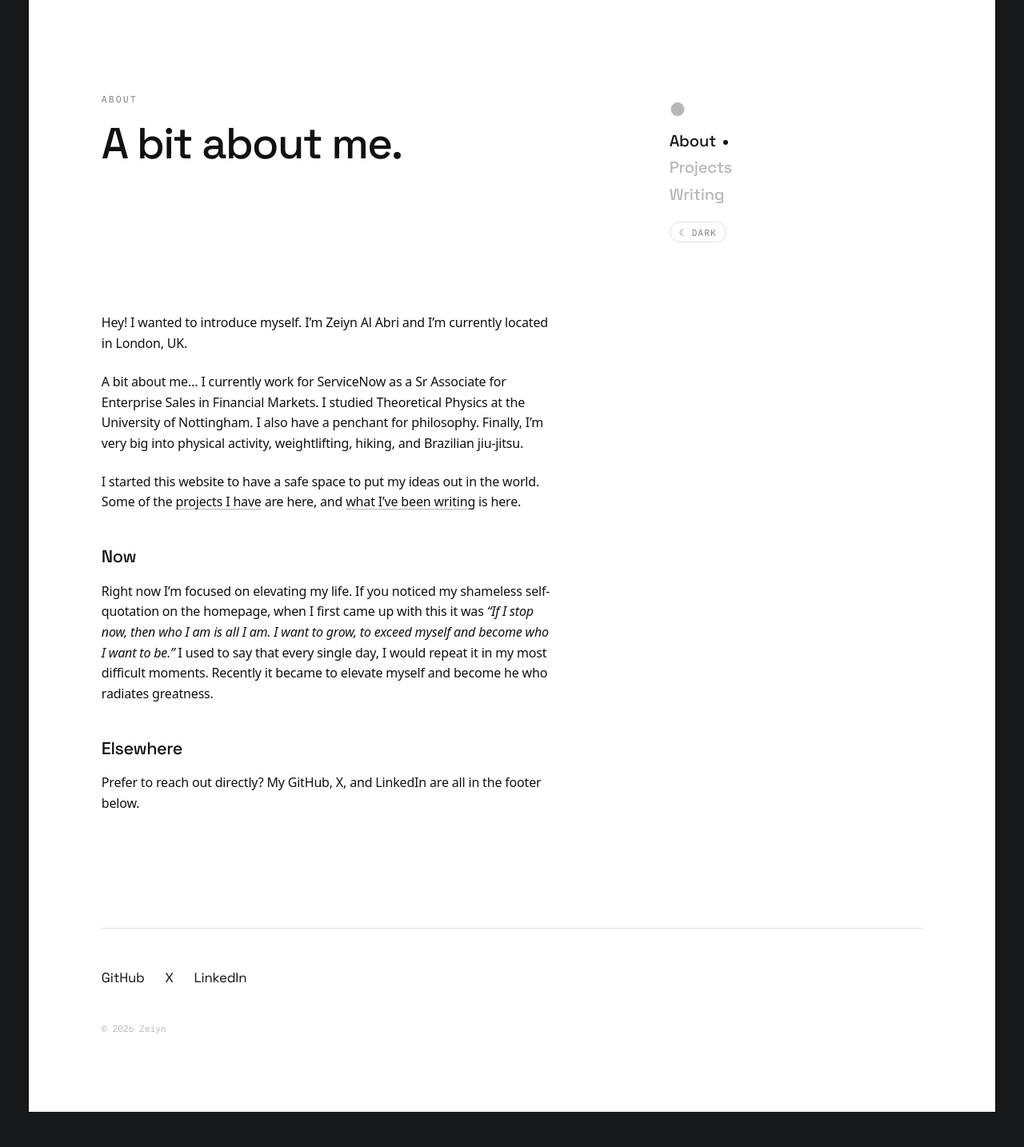
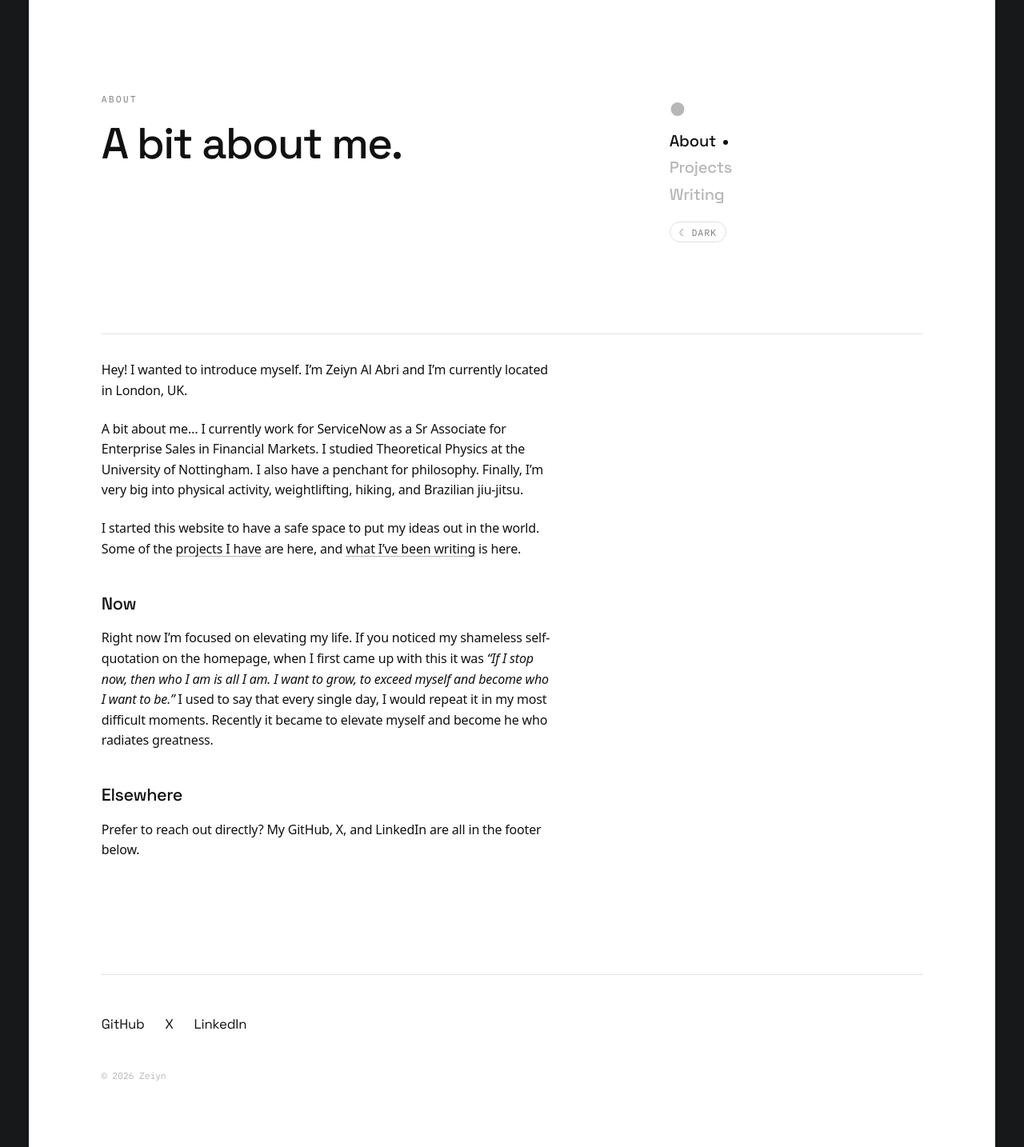
Before and after one commit to ZeiynAA/ZeiynAA.github.io, a Jekyll site: the page built from about.html, in a window 1280 px wide. Shown: the whole page at 80% size. Built offline with Jekyll 4.4.1, drawn with Linux system fonts in a browser that asks for light colours.

Commit message:
About: restore the divider hairline (empty section-head), keep 'Who' removed

```diff
--- a/about.html
+++ b/about.html
@@ -10,6 +10,7 @@ heading: "A bit about me."
 ---
 
       <section>
+        <div class="section-head"></div>
         <div class="prose">
           <p>Hey! I wanted to introduce myself. I&rsquo;m Zeiyn Al Abri and I&rsquo;m currently located in London, UK.</p>
 
```
